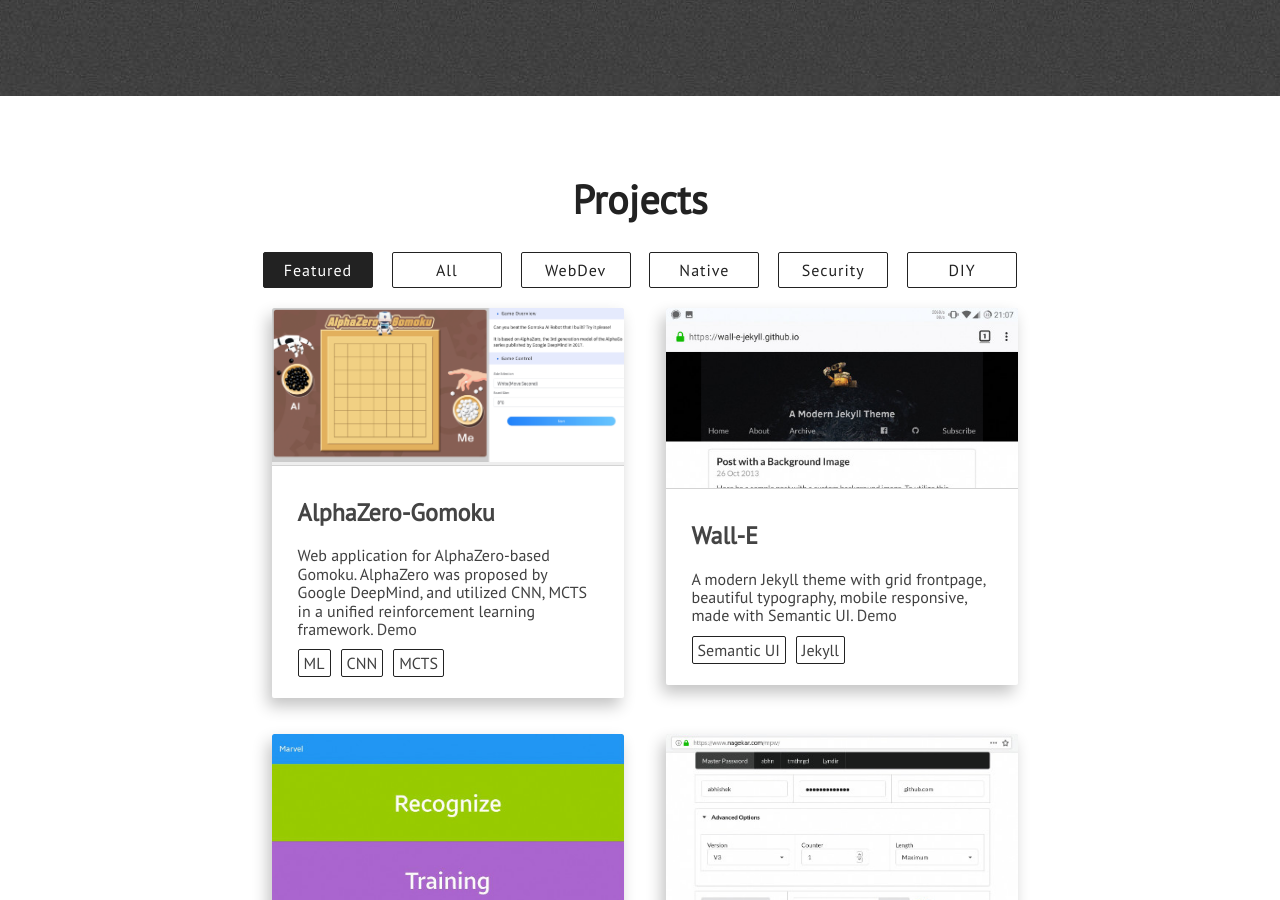
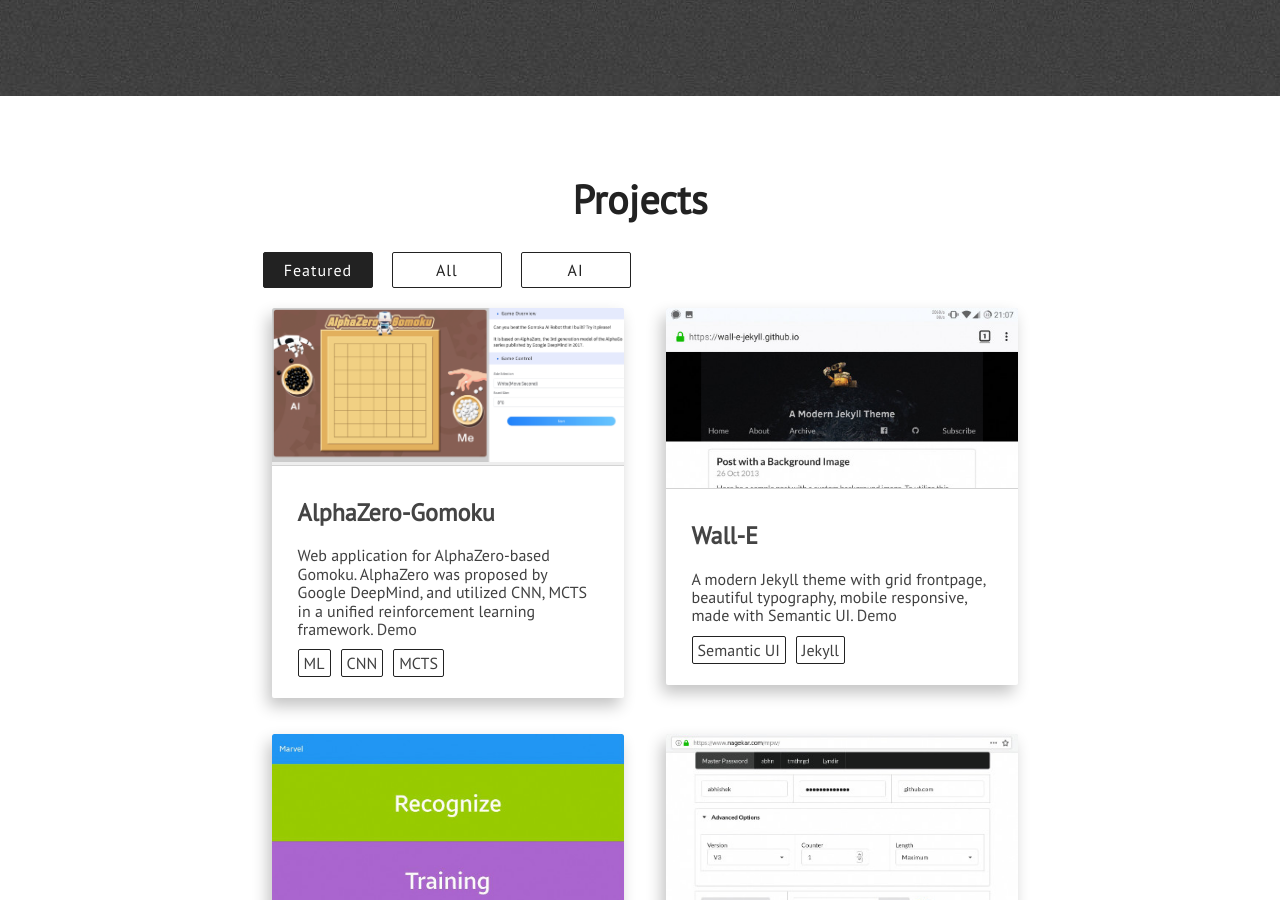
Before and after one commit to aiunicorn/aiunicorn.github.io, a Jekyll site: the page built from index.html, in a window 1280 px wide and 900 px high, scrolled down 2804 px. Built offline with Jekyll 4.4.1, drawn with Linux system fonts in a browser that asks for light colours; nearby versions of some CDN libraries.

Commit message:
Edited Project Category

```diff
--- a/_includes/projects.html
+++ b/_includes/projects.html
@@ -7,10 +7,7 @@
 
                     <a id="featured" class="semi-transparent-button with-border white-button" onclick="selected('featured')">Featured</a>
                     <a id="all" class="semi-transparent-button with-border white-button" onclick="selected('all')">All</a>
-                    <a id="webdev" class="semi-transparent-button with-border white-button" onclick="selected('webdev')">WebDev</a>
-                    <a id="native" class="semi-transparent-button with-border white-button" onclick="selected('native')">Native</a>
-                    <a id="security" class="semi-transparent-button with-border white-button" onclick="selected('security')">Security</a>
-                    <a id="diy" class="semi-transparent-button with-border white-button" onclick="selected('diy')">DIY</a>
+                    <a id="webdev" class="semi-transparent-button with-border white-button" onclick="selected('AI')">AI</a>
 
                 </div>
 
```
